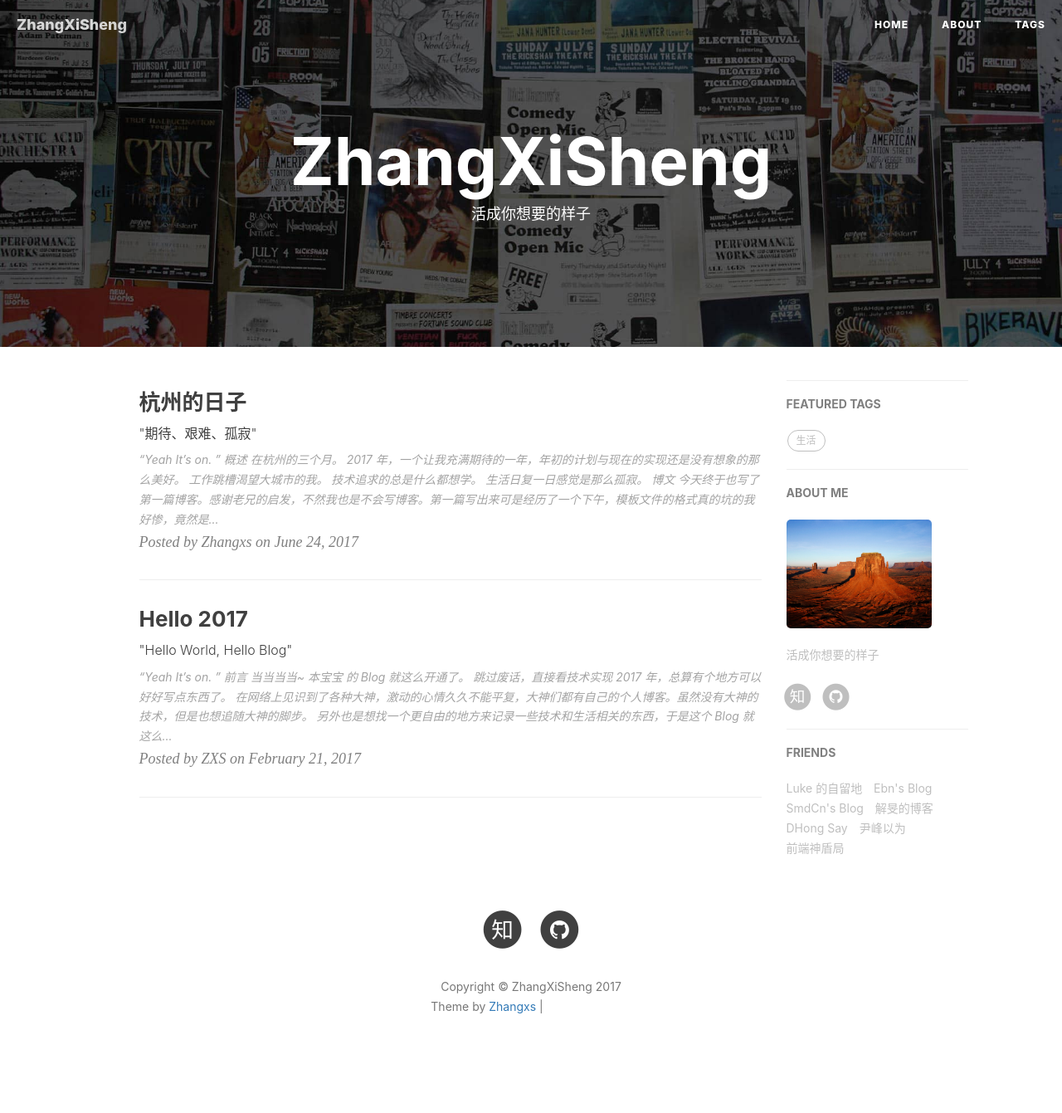
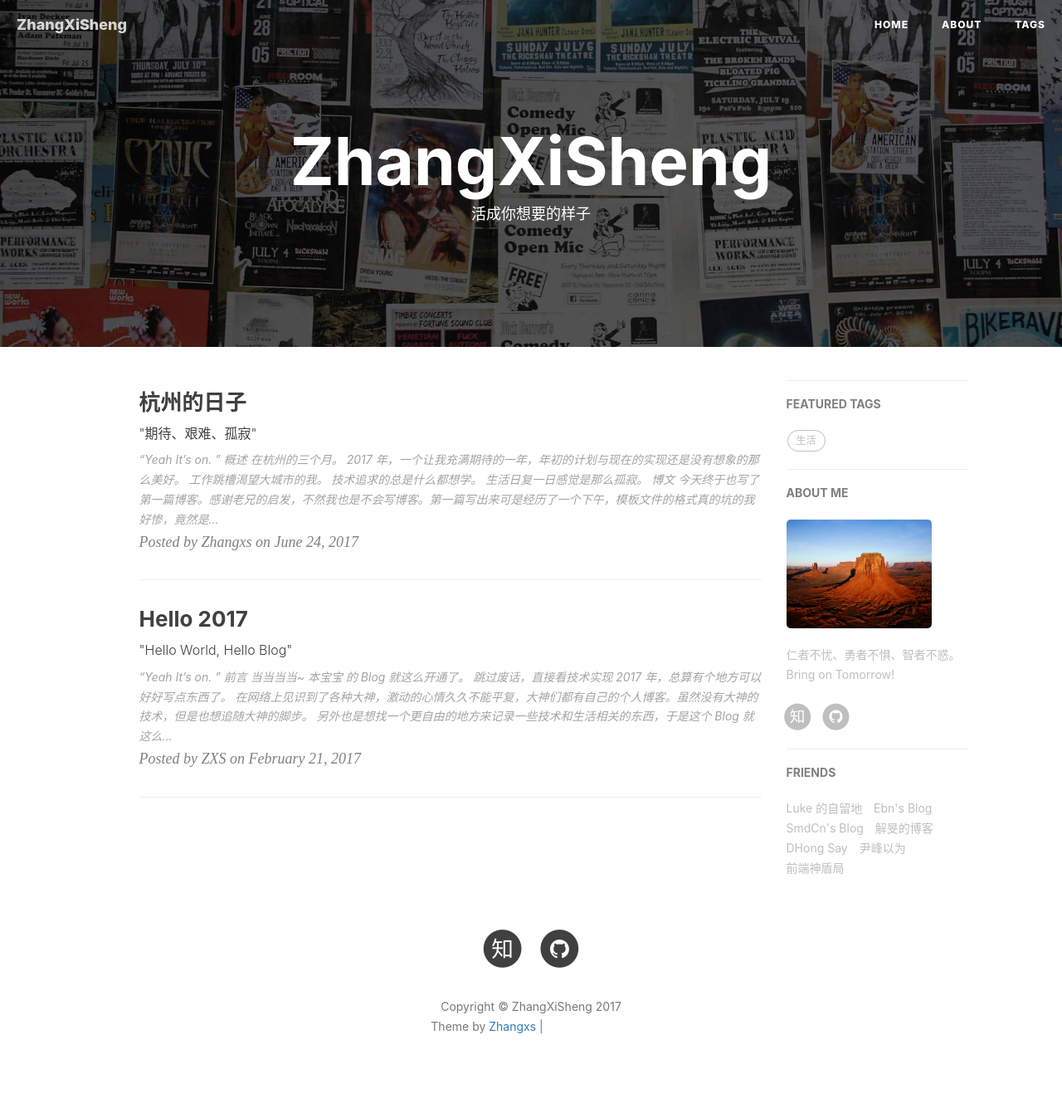
Before and after one commit to mrzhangxisheng/mrzhangxisheng.github.io, a Jekyll site: the page built from index.html, in a window 1280 px wide. Shown: the whole page at 83% size. Built offline with Jekyll 4.4.1, drawn with Linux system fonts in a browser that asks for light colours; nearby versions of some CDN libraries; the list of posts is cut into pages by our own code; comment, search, counter and statistics services are not loaded; before the commit the page ends 1317 px from its top, so only the background shows below that; grey boxes are pictures that could not be loaded.

Commit message:
修改文字显示

```diff
--- a/_config.yml
+++ b/_config.yml
@@ -51,7 +51,7 @@ kramdown:
 #disqus_username: _your_disqus_short_name_
 
 # Duoshuo settings
-duoshuo_username:  zhangpro
+#duoshuo_username:  zhangpro
 # Share component is depend on Comment so we can NOT use share only.
 duoshuo_share: true                     # set to false if you want to use Comment without Sharing
 
@@ -70,7 +70,7 @@ ga_domain: zhangxisheng.date
 
 # Sidebar settings
 sidebar: true                           # whether or not using Sidebar.
-sidebar-about-description: "活成你想要的样子"
+sidebar-about-description: "仁者不忧、勇者不惧、智者不惑。Bring on Tomorrow!"
 sidebar-avatar: /img/Desert.jpg      # use absolute URL, seeing it's used in both `/` and `/about/`
 
 
```
